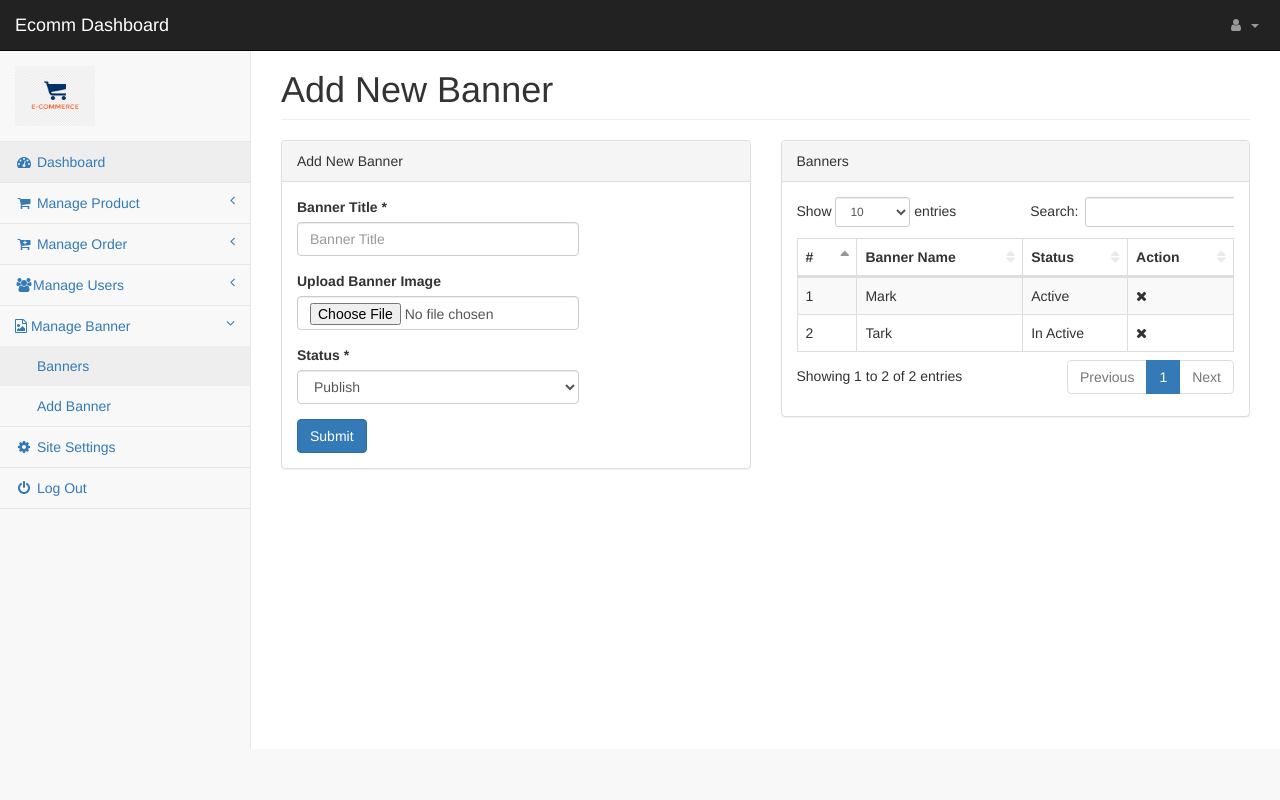
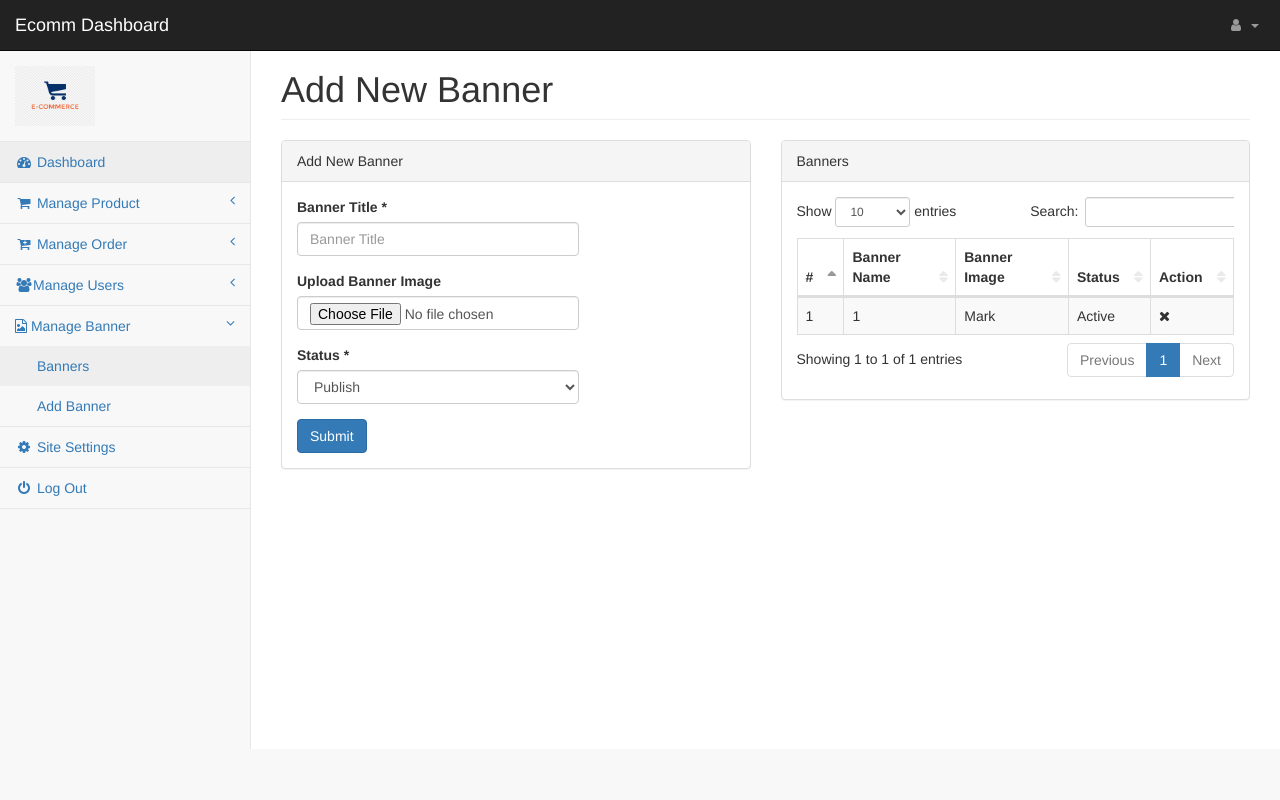
Before and after one commit to ashis-saha-codeclouds/ecomm-project, a PHP site: page /admin/banner.php in a window 1280 px wide. Run offline with PHP 8.4, Linux system fonts and the light colour scheme; the visitor is signed in with stand-in values (Sample User, id 1); data that the repository does not hold is empty.

Commit message:
banner fix

```diff
--- a/admin/banner.php
+++ b/admin/banner.php
@@ -64,6 +64,7 @@
                                                 <tr>
                                                     <th>#</th>
                                                     <th>Banner Name</th>
+                                                    <th>Banner Image</th>
                                                     <th>Status</th>
                                                     <th>Action</th>
                                                 </tr>
@@ -71,14 +72,9 @@
                                             <tbody>
                                                 <tr>
                                                     <td>1</td>
+                                                    <td>1</td>
                                                     <td>Mark</td>
                                                     <td>Active</td>
-                                                    <td><i class="fa fa-remove"></i></td>
-                                                </tr>
-                                                <tr>
-                                                    <td>2</td>
-                                                    <td>Tark</td>
-                                                    <td>In Active</td>
                                                     <td><i class="fa fa-remove"></i></td>
                                                 </tr>
 
```
Also changed, not shown: admin/helper/banner.php (+4 -5 lines).
